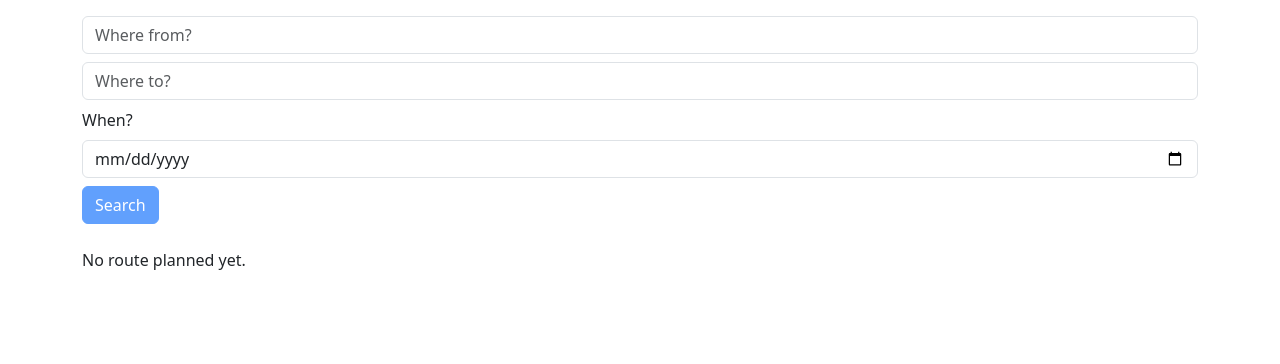
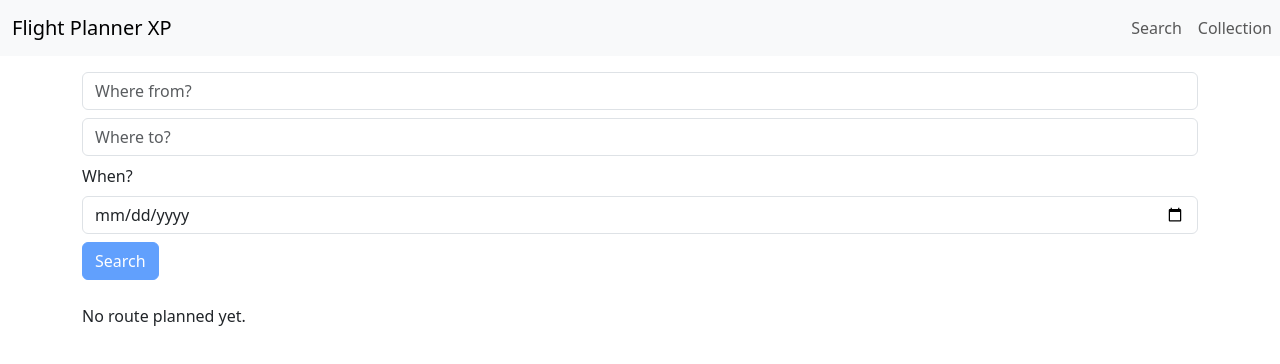
Before and after one commit to FrighteningFunction/flight-planner-xp-ui, a React (Vite) app: page /search in a window 1280 px wide. Shown: the top 364 px of the page. Built offline with nearby package versions, Linux system fonts and the light colour scheme.

Commit message:
feat: add basic navbar

```diff
--- a/package.json
+++ b/package.json
@@ -16,7 +16,8 @@
     "bootstrap": "^5.3.8",
     "bootstrap-icons": "^1.13.1",
     "react": "^19.1.1",
-    "react-dom": "^19.1.1"
+    "react-dom": "^19.1.1",
+    "react-router-dom": "^7.9.5"
   },
   "devDependencies": {
     "@eslint/js": "^9.36.0",
--- a/src/App.tsx
+++ b/src/App.tsx
@@ -1,19 +1,29 @@
-import { type ReactNode } from "react";
-import { useQuery } from "@tanstack/react-query";
-import { apiFetch } from "./logic/queryBackend";
 import { BACKEND_URL } from "./env";
-import { RouteDisplay } from "./components/RouteDisplay";
-import type { RouteStep } from "./datamodels/trip";
 import { logger } from "./logging/logger";
 import { RouteSearchPanel } from "./components/RouteSearchPanel";
+import {
+  BrowserRouter as Router,
+  Routes,
+  Route,
+  Link,
+  Navigate,
+} from "react-router-dom";
+import { NavBar } from "./components/NavBar";
 
 if (!BACKEND_URL) {
   logger.error("BACKEND_URL is not defined in environment variables.");
 }
 
 function App() {
-
-  return <RouteSearchPanel />;
+  return (
+    <Router>
+      <NavBar />
+      <Routes>
+        <Route path="/" element={<Navigate to="/search" replace />} />
+        <Route path="/search" element={<RouteSearchPanel />} />
+      </Routes>
+    </Router>
+  );
 }
 
 export default App;
--- /dev/null
+++ b/src/components/NavBar.tsx
@@ -0,0 +1,24 @@
+export function NavBar() {
+
+    const content = (
+        <nav className="navbar navbar-expand-lg navbar-light bg-light">
+            <div className="container-fluid">
+                <a className="navbar-brand" href="#">Flight Planner XP</a>
+
+            </div>
+            <div className="collapse navbar-collapse" >
+                <ul className="navbar-nav me-auto mb-2 mb-lg-0">
+                    <li className="nav-item">
+                        <a className="nav-link" href="/search">Search</a>
+                    </li>
+                    <li className="nav-item">
+                        <a className="nav-link" href="/collection">Collection</a>
+                    </li>
+                </ul>
+            </div>
+        </nav>
+
+    )
+
+    return content;
+}
```
Also changed, not shown: 1 other file (tests, documents, lock files or other folders).
